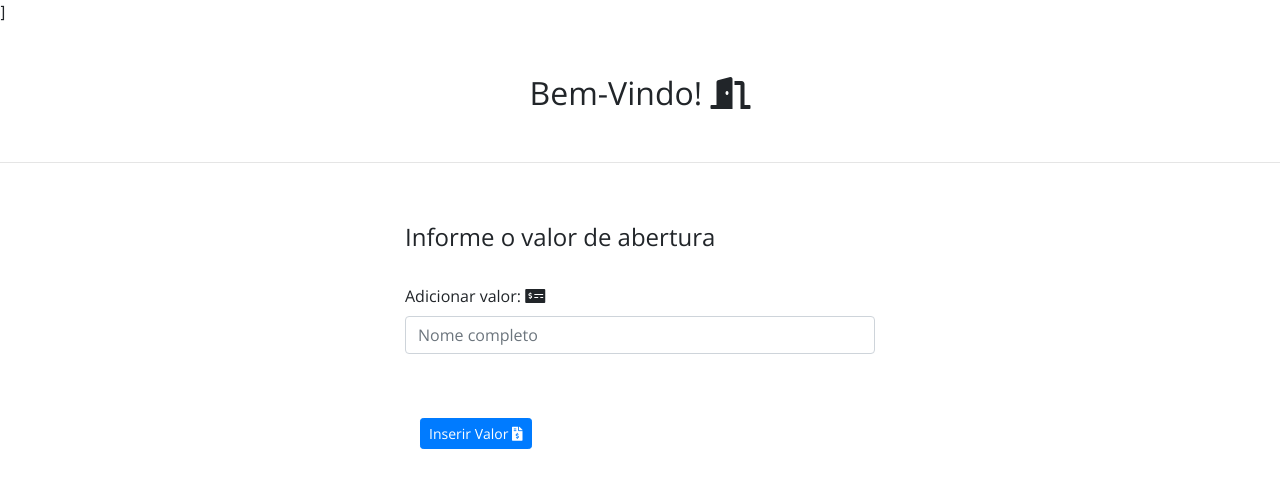
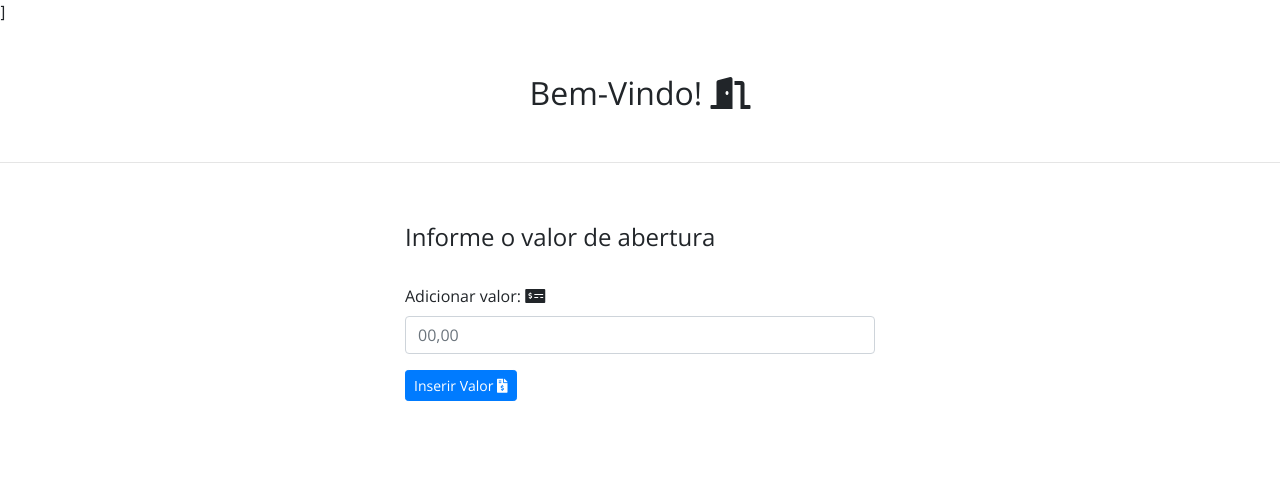
Before and after one commit to Sara01romao/inserir-php, a PHP site: page / in a window 1280 px wide. Shown: the top 488 px of the page. Run offline with PHP 8.4, Linux system fonts and the light colour scheme; some libraries are stand-ins or nearby versions.

Commit message:
add_abertura

```diff
--- a/index.php
+++ b/index.php
@@ -11,21 +11,21 @@
 	Bem-Vindo! <i class="fa fa-door-open"></i>
 </h2><hr>
 
-<form method="POST" action="">
+
 
 <div class="container" style= "margin-top: 60px;
     width: 500px;" >
 
 
 
-<form action="../controller/_add_cliente.php" method="post" style= " margin-top: 20px;">
+<form action="./controller/_add_abertura.php" method="post" style= " margin-top: 20px;">
 
 <h4>Informe o valor de abertura</h4><br>
 <div class="form-group">
-                <label for="">Adicionar valor: <i class="fa fa-money-check-alt"></i></label>
+                <label for="">Adicionar valor: <i class="fa fa-money-check-alt"></i></label><br>
 
 
-			<input class="form-control" type="text" name="nome"  placeholder="Nome completo" autocomplete="off" required><br>
+			<input class="form-control" type="text" name="valor"  id= "valor" placeholder="00,00" autocomplete="off" required>
 
   </div>
 
@@ -33,19 +33,11 @@
 
 
 
-		<div class="col-md-6">
-			<br>
-			<button class="btn btn-primary btn-sm">
+  <button class="btn btn-primary btn-sm">
 
 				Inserir Valor <i class="fa fa-file-invoice-dollar"></i>
 
-			</button><br><br>
-
-
-
-		</div>
-
-	</div>
+			</button>
 </div>
 
 </form>
@@ -56,7 +48,7 @@
 
 <script type="text/javascript">
 	$(document).ready(function(){
-		$("#abert").mask("0000,00");
+		$("#valor").mask("0000,00",  {reverse: true});
 
 	});
 </script>
```
Also changed, not shown: controller/_add_abertura.php (added, +19 -0 lines).
